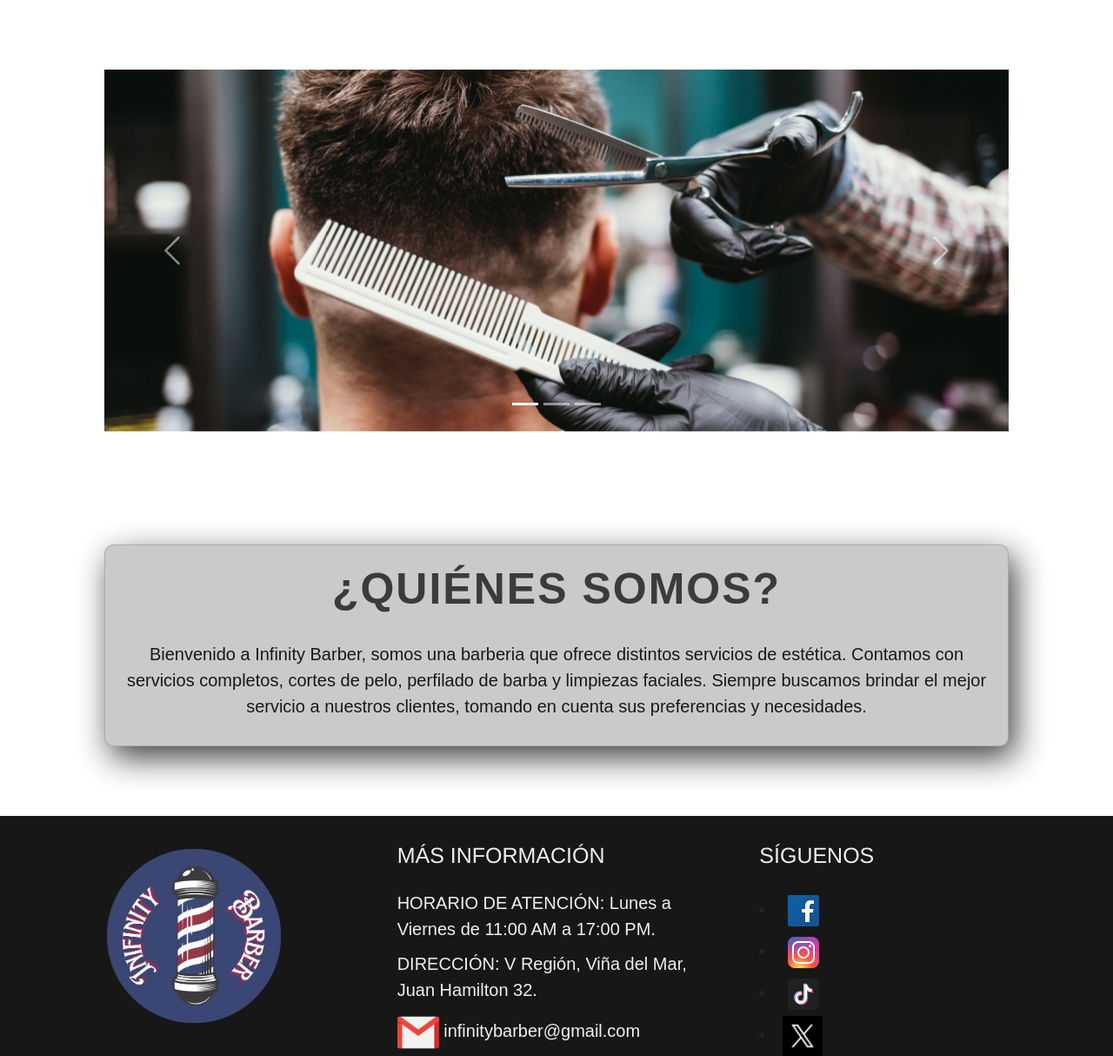
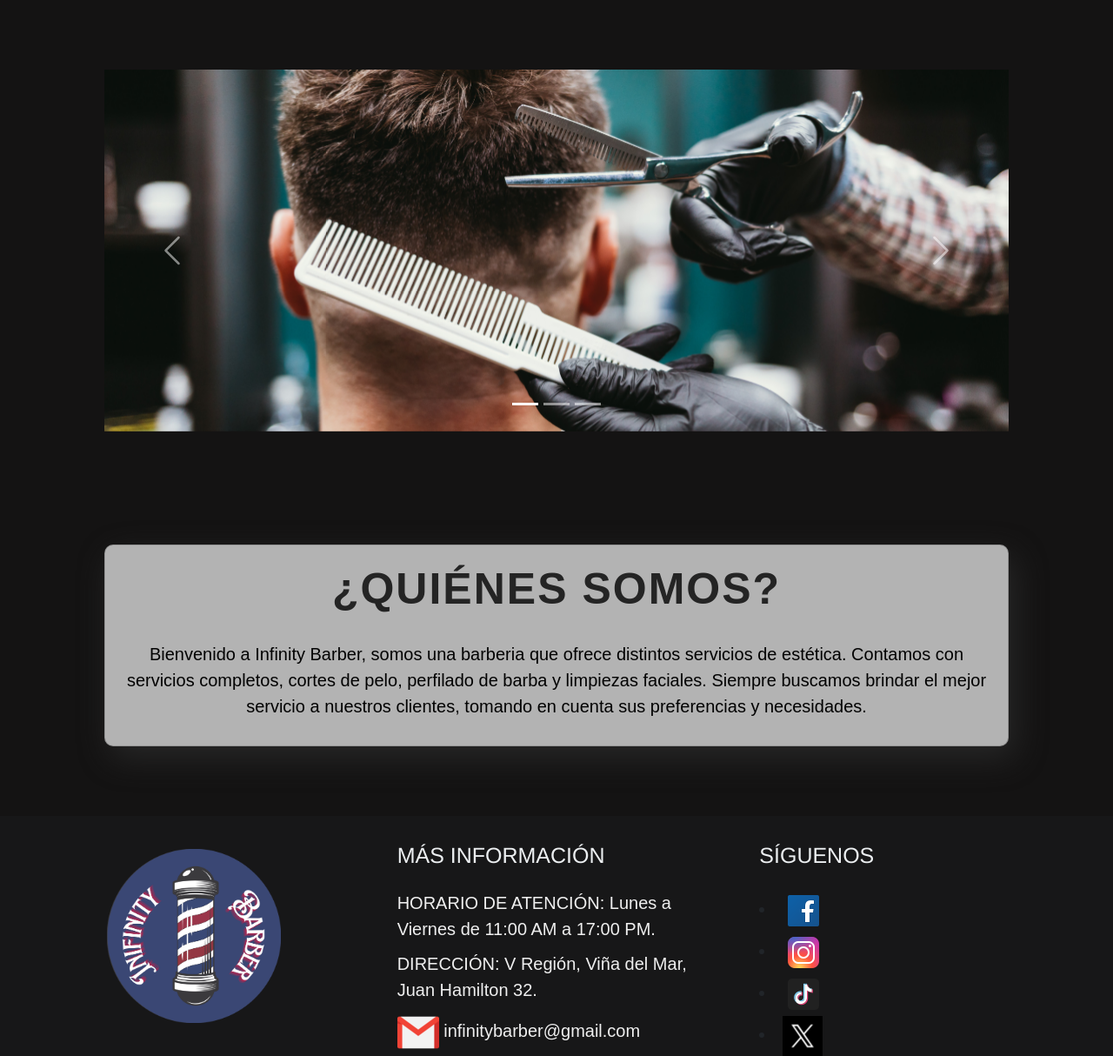
Before and after one commit to TwoThousand-Four/Barberia, a Django app: page / in a window 1280 px wide. Shown: the part 85-1299 px from the top of the page at 87% size. Run offline with Django 4.2, Linux system fonts and the light colour scheme; some libraries are stand-ins or nearby versions.

Commit message:
css editado

```diff
--- a/App/static/css/home.css
+++ b/App/static/css/home.css
@@ -3,6 +3,7 @@ body{
     background-repeat: no-repeat;
     background-size: cover;
     background-attachment: fixed;
+    background-color: #141313;
 }
 
 .container{
--- a/App/static/css/services.css
+++ b/App/static/css/services.css
@@ -3,6 +3,7 @@ body{
     background-repeat: no-repeat;
     background-size: cover;
     background-attachment: fixed;
+	background-color: #141313;
 }
 
 /*Cards*/
```
Also changed, not shown: db.sqlite3, img/servicios/barba.png (added).
